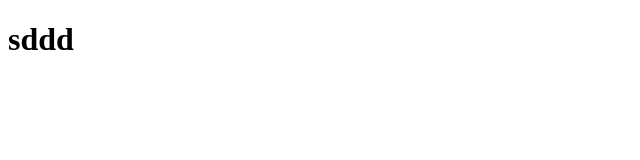
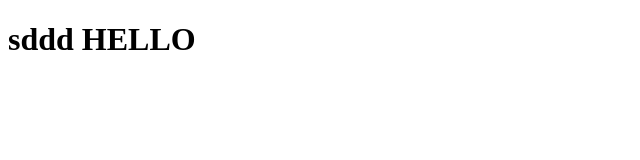
Before and after one commit to spizarke/example, a plain HTML site: page index.html in a window 1280 px wide. Shown: the whole page, without its empty margins (0-640 px from the left). Drawn offline with Linux system fonts and the light colour scheme.

Commit message:
update main index

```diff
--- a/index.html
+++ b/index.html
@@ -9,7 +9,7 @@
 <body>
 
 
-    <h1>sddd
+    <h1>sddd HELLO
 
     </h1>
 </body>
```
